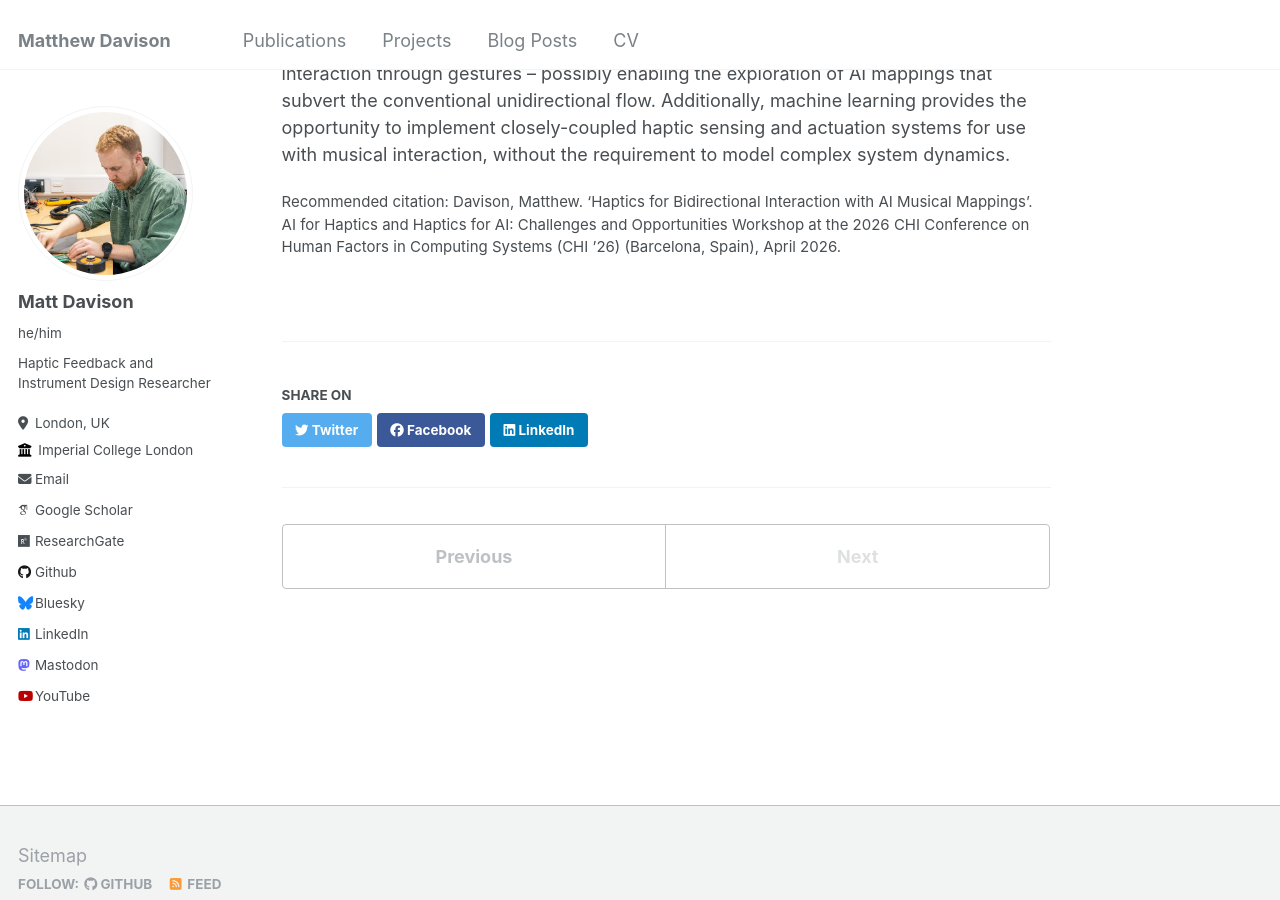
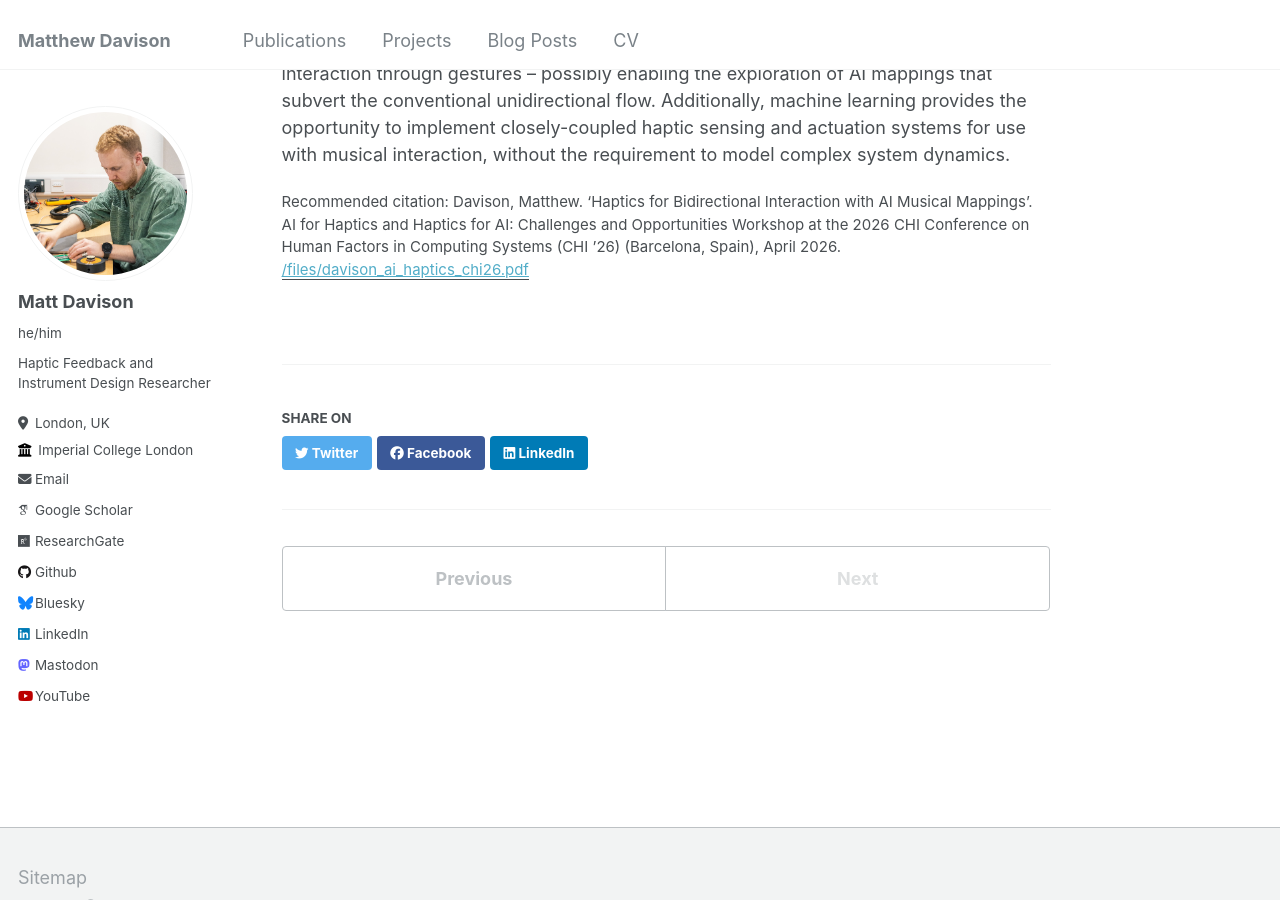
Before and after one commit to davisonaudio/davisonaudio.github.io, a Jekyll site: the page built from _workshops_wip_demo/2026-CHI-haptics4ai.md, in a window 1280 px wide and 900 px high, scrolled down 431 px. Built offline with Jekyll 4.4.1, drawn with Linux system fonts in a browser that asks for light colours; some web fonts are replaced.

Commit message:
Added ai4haptics pdf

```diff
--- a/_workshops_wip_demo/2026-CHI-haptics4ai.md
+++ b/_workshops_wip_demo/2026-CHI-haptics4ai.md
@@ -5,7 +5,7 @@ permalink: /workshops_wip_demo/2026-CHI-haptics4ai
 excerpt: '**Matthew Davison**'
 date: 2026-04-16
 venue: 'AI for Haptics and Haptics  for AI: Challenges}} and Opportunities Workshop at the 2026 CHI Conference on Human Factors in Computing Systems (CHI ’26)'
-paperurl: #''
+paperurl: '/files/davison_ai_haptics_chi26.pdf'
 citation: 'Davison, Matthew. ‘Haptics for Bidirectional Interaction with AI Musical Mappings’. AI for Haptics and Haptics  for AI: Challenges and Opportunities Workshop at the 2026 CHI Conference on Human Factors in Computing Systems (CHI ’26) (Barcelona, Spain), April 2026.'
 
 ---
```
Also changed, not shown: 2 other files.
